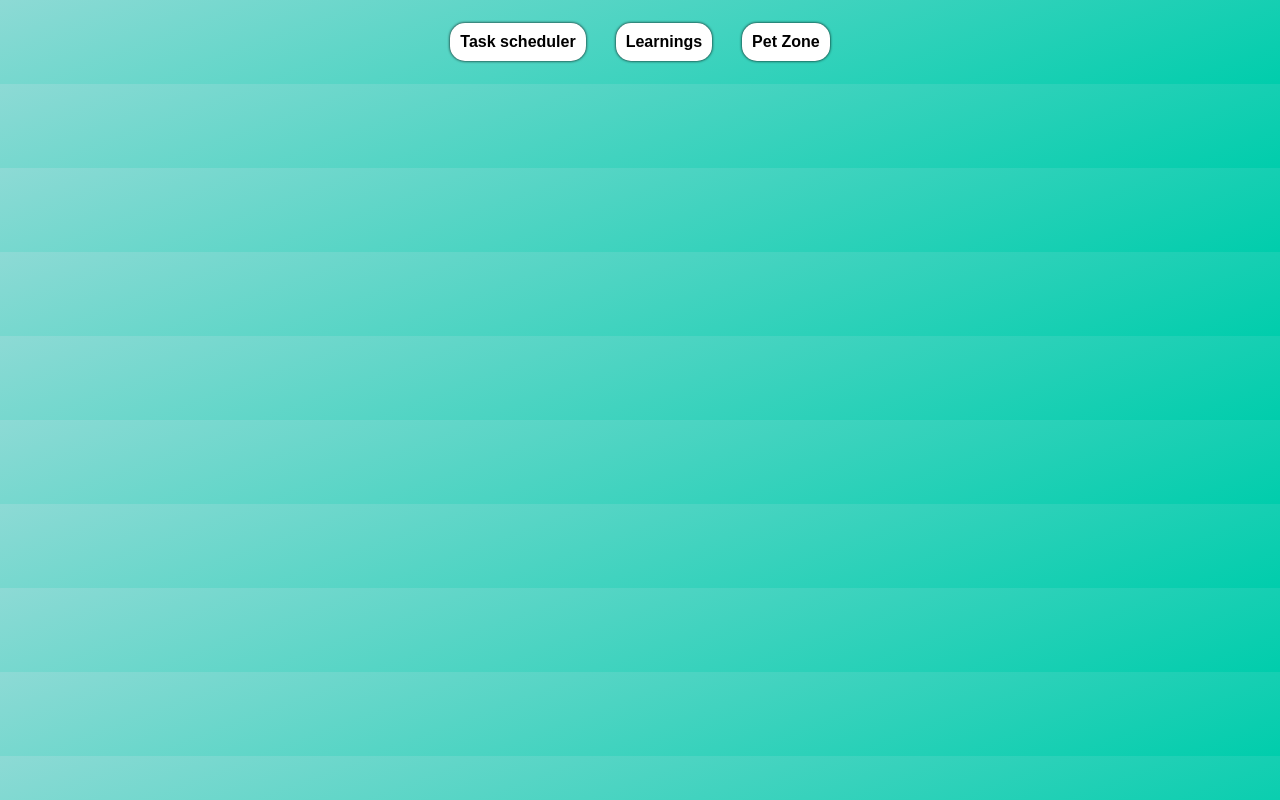
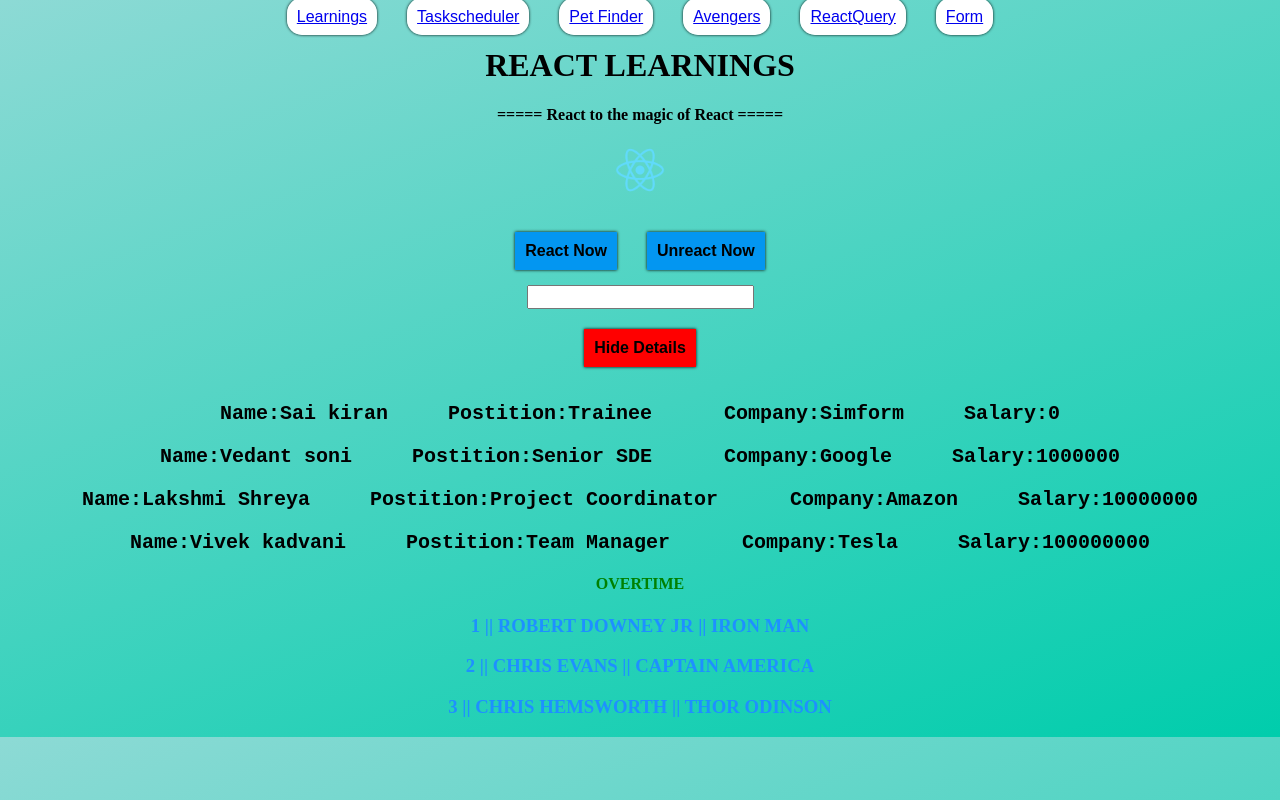
Before and after one commit to saikiran-13/React, a React (Create React App) app: page /learn in a window 1280 px wide. Built offline with nearby package versions, Linux system fonts and the light colour scheme.

Commit message:
updated learnings

```diff
--- a/package.json
+++ b/package.json
@@ -3,6 +3,8 @@
   "version": "0.1.0",
   "private": true,
   "dependencies": {
+    "@hookform/resolvers": "^3.1.0",
+    "@tanstack/react-query": "^4.29.3",
     "@testing-library/jest-dom": "^5.16.5",
     "@testing-library/react": "^13.4.0",
     "@testing-library/user-event": "^13.5.0",
@@ -11,9 +13,11 @@
     "node-fetch": "^3.3.1",
     "react": "^18.2.0",
     "react-dom": "^18.2.0",
+    "react-hook-form": "^7.43.9",
     "react-router-dom": "^6.10.0",
     "react-scripts": "5.0.1",
-    "web-vitals": "^2.1.4"
+    "web-vitals": "^2.1.4",
+    "yup": "^1.1.1"
   },
   "scripts": {
     "start": "react-scripts start",
--- a/src/App.js
+++ b/src/App.js
@@ -1,21 +1,52 @@
 import './App.css';
+import { BrowserRouter as Router, Routes, Route } from 'react-router-dom';
 import { useState } from 'react';
 import { Learnings } from './Learnings'
-import {Taskscheduler} from './Taskscheduler'
+import { Taskscheduler } from './Taskscheduler'
 import { Quotes } from './Axios';
+import { Navbar } from './Navbar';
+import { createContext } from 'react';
+import { Avengers, Name } from './Avengers';
+import { Reactquery } from './ReactQuery';
+import { QueryClient, QueryClientProvider } from '@tanstack/react-query';
+import { Forms } from './Form';
 
+export const Appcontext = createContext()
+export const client = new QueryClient({defaultOptions:{queries:{
+  refetchOnWindowFocus:false//Bydefault true means everytime switch tab u get new quote
+}
+
+}})
 
 export default function App() {
-  const [islearn,setLearn] = useState(false)
-  const  [istask,setTask] = useState(false)
-  const [isquote,setQuote] = useState(false)
+  // const [islearn,setLearn] = useState(false)
+  // const  [istask,setTask] = useState(false)
+  // const [isquote,setQuote] = useState(false)
+  const [name, setName] = useState("Simform")
+
   return (
-    <div>
-      <center>
-    <button className='btn btn-pro' onClick={()=>(setTask(!istask))}><b>Task scheduler</b></button>{istask && <Taskscheduler/>}
+    <div className='App'>
+      <QueryClientProvider client = {client}>
+        <Appcontext.Provider value={{ name, setName }}>
+          <center>
+            {/* <button className='btn btn-pro' onClick={()=>(setTask(!istask))}><b>Task scheduler</b></button>{istask && <Taskscheduler/>}
     <button className='btn btn-pro' onClick={()=>(setLearn(!islearn))}><b>Learnings</b></button>{islearn && <Learnings/>}
-    <button className='btn btn-pro' onClick={()=>(setQuote(!isquote))}><b>Pet Zone</b></button>{isquote&& <Quotes/>}
-      </center>
+    <button className='btn btn-pro' onClick={()=>(setQuote(!isquote))}><b>Pet Zone</b></button>{isquote&& <Quotes/>} */}
+            <Router>
+              <Navbar />
+              <Routes>
+                <Route path="/learn" element={<Learnings />} />
+                <Route path="/tasks" element={<Taskscheduler />} />
+                <Route path="/pets" element={<Quotes />} />
+                <Route path="/avengers" element={<Name />} />
+                <Route path="/reactquery" element={<Reactquery/>} />
+                <Route path="/forms" element={<Forms/>} />
+                <Route path="*" element={<h1>Something Went Wrong</h1>} />
+              </Routes>
+            </Router>
+          </center>
+        </Appcontext.Provider>
+      </QueryClientProvider>
 
     </div>
 
--- a/src/Avengers.js
+++ b/src/Avengers.js
@@ -1,7 +1,29 @@
+import { useContext,useState } from "react"
+import { Appcontext } from "./App"
+
 export function Avengers(props){
+
+
+
     return (
         <div>
            <h3 style = {{color:'dodgerblue'}}>{props.rank} || {props.name} || {props.role}</h3>
         </div>
     )
 }
+
+export function Name(){
+    const {setName} = useContext(Appcontext)
+    const [newName,setnewName] = useState("")
+    function nameChange(event){
+        setnewName(event.target.value)
+    }
+
+    return (
+        <div>
+            <input className = "textbox-clicked"onChange = {(event)=>nameChange(event)}></input>
+           <button className = "btn" style={{marginTop:30}} onClick={()=>{setName(newName)}}>Change Name</button>
+           <h1>{newName}</h1>
+        </div>
+    )
+}
--- /dev/null
+++ b/src/Form.js
@@ -0,0 +1,33 @@
+import { useForm } from "react-hook-form";
+import {yupResolver} from '@hookform/resolvers/yup'
+import * as yup from 'yup'
+import { ErrorResponse } from "@remix-run/router";
+
+
+export const Forms = () => {
+
+
+    const onSubmit = (data) => {
+        console.log("Form submitted",data)
+    }
+     const schema  = yup.object().shape({
+        name:yup.string().required("Your full name required"),
+        age:yup.number().positive().integer().min(18).required(),
+        email:yup.string().email().required(),
+        password:yup.string().min(6).max(18).required(),
+        confirmpassword:yup.string().oneOf([yup.ref('password'),null]).required()
+     })
+     const { register, handleSubmit,formState:{errors} } = useForm({resolver:yupResolver(schema)})
+
+    return (
+        <form onSubmit={handleSubmit(onSubmit)} style={{margin:20}}>
+            <input className="textbox-clicked" type='text' placeholder="Enter your Name.." {...register("name")}></input><br/>
+            <p>{errors.name?.message}</p>
+            <input className="textbox-clicked" type='text' placeholder="Enter your Age.."{...register("age")}></input><br/>
+            <input className="textbox-clicked" type='text' placeholder="Enter your Email.."{...register("email")}></input><br/>
+            <input className="textbox-clicked" type='password' placeholder="Enter your Password.."{...register("password")}></input><br/>
+            <input className="textbox-clicked" type='password' placeholder="Confirm Password.."{...register("confirmpassword")}></input><br/>
+            <input type='submit'></input>
+        </form>
+    )
+}
--- /dev/null
+++ b/src/Navbar.js
@@ -0,0 +1,14 @@
+import { Link } from "react-router-dom"
+import './App.css';
+export const Navbar = () =>{
+    return (
+        <div>
+            <Link  className='btn btn-pro' to="/learn">Learnings</Link>
+            <Link  className='btn btn-pro' to="/tasks">Taskscheduler</Link>
+            <Link  className='btn btn-pro' to="/pets">Pet Finder</Link>
+            <Link  className='btn btn-pro' to="/avengers">Avengers</Link>
+            <Link  className='btn btn-pro' to="/reactquery">ReactQuery</Link>
+            <Link  className='btn btn-pro' to="/forms">Form</Link>
+        </div>
+    )
+}
--- /dev/null
+++ b/src/ReactQuery.js
@@ -0,0 +1,19 @@
+import { useQuery } from "@tanstack/react-query";
+import Axios from "axios"
+// import {client} from './App'
+export function Reactquery(){
+    const {data:quotes,isLoading,error,refetch} = useQuery(['quote'],()=>{
+        return Axios.get('https://api.quotable.io/quotes/random').then((res)=>res?.data[0]?.content)
+    })
+
+    if(isLoading) return <h3>Loading... <br/>Please Wait</h3>
+    if(error) return <h1>Something went wrong... Try Again</h1>
+
+    return(
+        <>
+             <h1>Random Quote:{quotes}</h1>
+        <button className="btn" onClick={refetch}>New Quote</button>
+        </>
+
+    )
+}
--- a/src/Taskscheduler.js
+++ b/src/Taskscheduler.js
@@ -1,5 +1,9 @@
 import './App.css';
 import { useState } from 'react';
+import { useContext } from 'react';
+import { Appcontext } from './App';
+import { Name } from './Avengers';
+
 
 
 export function Taskscheduler() {
@@ -8,6 +12,7 @@ export function Taskscheduler() {
     const [taskList, setTaskList] = useState([])
     const [editTask,setEditTask] = useState(null)
 
+    const {name} = useContext(Appcontext)
 
     const eventChange = (event,taskName="") => {
         setnewTask(taskName || event.target.value)
@@ -46,6 +51,8 @@ export function Taskscheduler() {
 
     return (<div className='TaskSchdeuler'>
         <div className='Tasklist'>
+            {/* <Name/> */}
+            <h1>{name}</h1>
             <input type='text' className = "textbox-clicked" onChange={eventChange} value = {newTask}/>
             <button className = "btn" onClick={addTasks}>Add Task</button>
             <ul>{taskList.map((task) => {
--- a/src/index.js
+++ b/src/index.js
@@ -6,9 +6,9 @@ import App from './App';
 
 const root = ReactDOM.createRoot(document.getElementById('root'));
 root.render(
-  // <React.StrictMode>
+  <React.StrictMode>
     <App />
-  // {/* </React.StrictMode> */}
+  </React.StrictMode>
 );
 
 // If you want to start measuring performance in your app, pass a function
```
Also changed, not shown: 1 other file (tests, documents, lock files or other folders).
